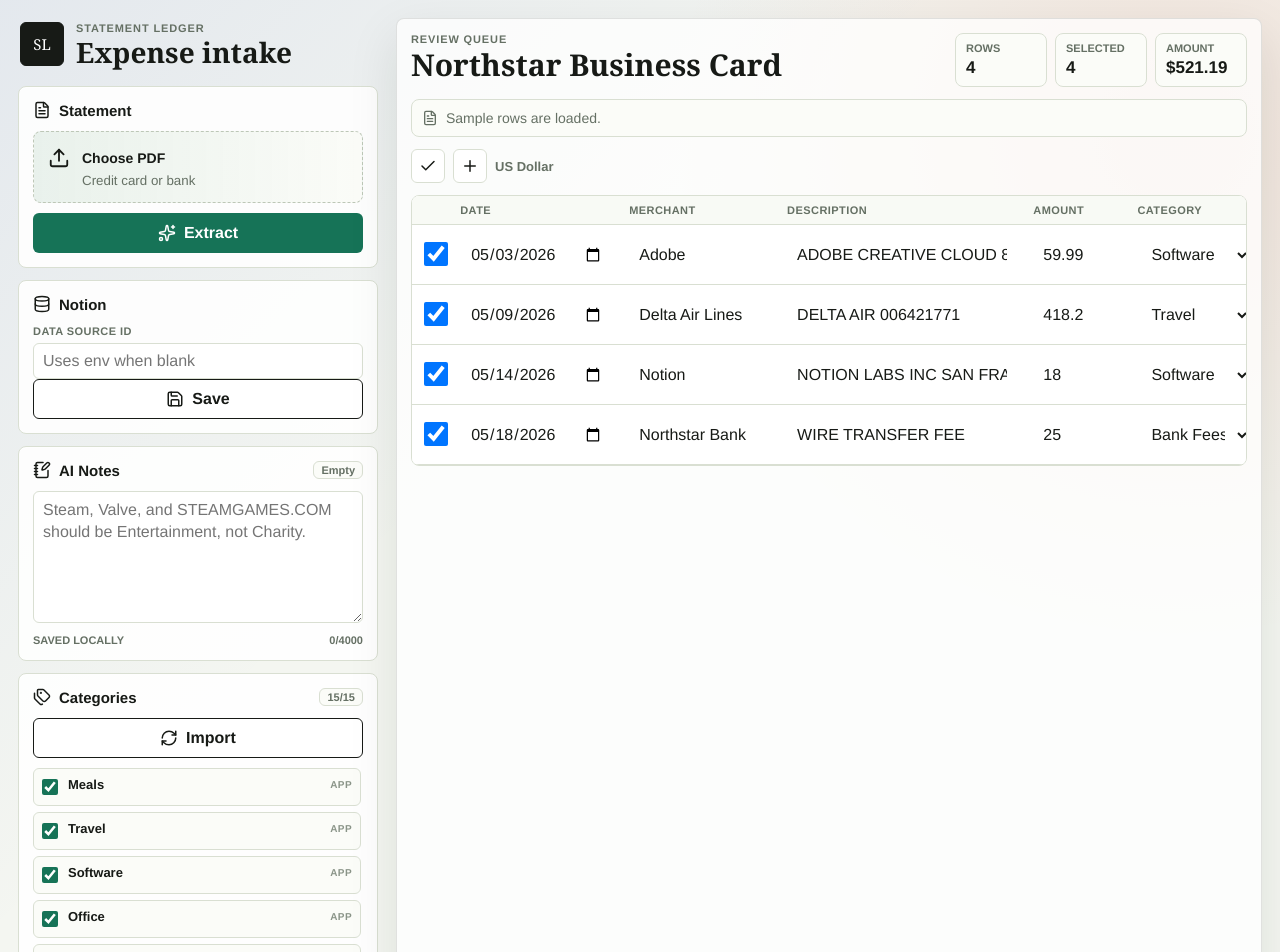
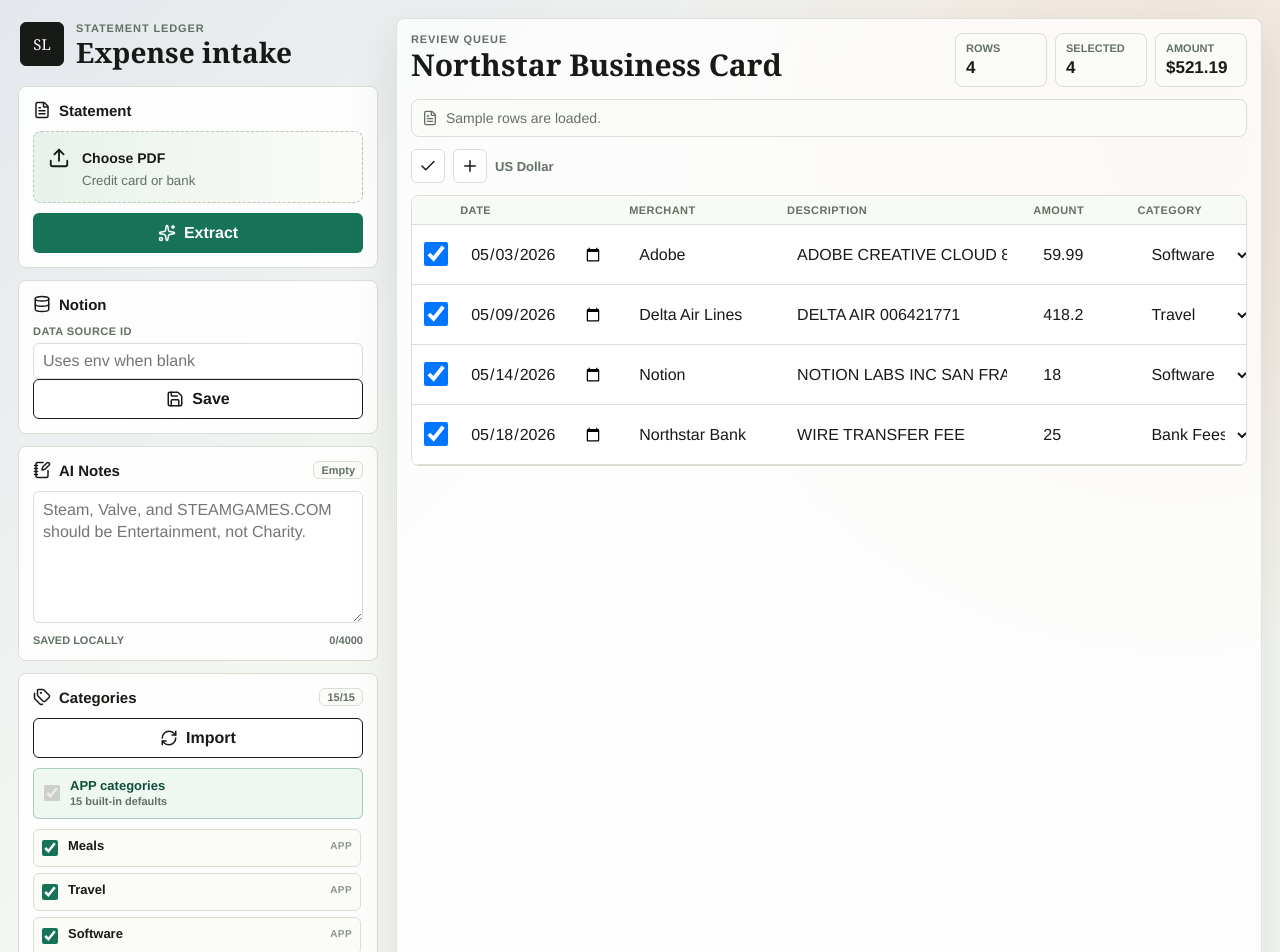
Before and after one commit to the-sides/any-statement, a Next.js app: page / in a window 1280 px wide. Shown: the top 952 px of the page. Built offline with nearby package versions, Linux system fonts and the light colour scheme.

Commit message:
Hide app categories behind toggle

```diff
--- a/app/api/extract/route.ts
+++ b/app/api/extract/route.ts
@@ -7,6 +7,10 @@
   saveUploadedPdf
 } from "@/lib/artifacts";
 import { loadCategoryCatalog } from "@/lib/categoryStore";
+import {
+  getEnabledCategoryDefinitions,
+  type ExpenseCategoryDefinition
+} from "@/lib/categories";
 import { extractFallbackExpensesFromPdf } from "@/lib/fallbackExtractor";
 import {
   extractStatementFromPdf,
@@ -26,6 +30,9 @@
     const categorizationNotes = readOptionalFormString(
       formData.get("categorizationNotes"),
       MAX_CATEGORIZATION_NOTES_LENGTH
+    );
+    const includeAppCategories = readOptionalBoolean(
+      formData.get("includeAppCategories")
     );
 
     if (!(file instanceof File)) {
@@ -53,16 +60,20 @@
 
     try {
       const categoryCatalog = await loadCategoryCatalog();
+      const extractionCategories = categoriesForExtraction(
+        categoryCatalog.categories,
+        includeAppCategories
+      );
       const extraction = await extractStatementFromPdf(file, {
         bytes: artifact.bytes,
-        categories: categoryCatalog.enabledCategories,
+        categories: extractionCategories,
         categorizationNotes,
         onDebug: (payload) => saveExtractionArtifact(artifact, payload)
       });
       const finalExtraction = await applyFallbackIfNeeded(
         artifact.pdfPath,
         extraction,
-        categoryCatalog.enabledCategories.map((category) => category.name)
+        extractionCategories.map((category) => category.name)
       );
 
       if (finalExtraction !== extraction) {
@@ -108,6 +119,40 @@
   return value.trim().slice(0, maxLength);
 }
 
+function readOptionalBoolean(value: FormDataEntryValue | null) {
+  if (typeof value !== "string") {
+    return null;
+  }
+
+  if (value === "true") {
+    return true;
+  }
+
+  if (value === "false") {
+    return false;
+  }
+
+  return null;
+}
+
+function categoriesForExtraction(
+  categories: readonly ExpenseCategoryDefinition[],
+  includeAppCategories: boolean | null
+) {
+  const hasNotionCategories = categories.some(
+    (category) => category.source === "notion"
+  );
+  const shouldIncludeAppCategories =
+    includeAppCategories ?? !hasNotionCategories;
+  const sourceCategories = shouldIncludeAppCategories
+    ? categories
+    : categories.filter((category) => category.source !== "app");
+
+  return getEnabledCategoryDefinitions(
+    sourceCategories.length > 0 ? sourceCategories : categories
+  );
+}
+
 async function applyFallbackIfNeeded(
   pdfPath: string,
   extraction: Awaited<ReturnType<typeof extractStatementFromPdf>>,
--- a/app/globals.css
+++ b/app/globals.css
@@ -246,6 +246,53 @@
 
 .category-panel .secondary-button {
   margin-bottom: 10px;
+}
+
+.category-source-toggle {
+  display: grid;
+  grid-template-columns: 18px minmax(0, 1fr);
+  gap: 8px;
+  align-items: center;
+  min-height: 44px;
+  margin-bottom: 10px;
+  border: 1px solid var(--line-strong);
+  border-radius: 6px;
+  background: #f5f6f2;
+  padding: 9px 10px;
+  color: var(--quiet);
+}
+
+.category-source-toggle.enabled {
+  border-color: rgba(22, 115, 87, 0.32);
+  background: #eff7f1;
+  color: var(--accent-dark);
+}
+
+.category-source-toggle input {
+  width: 16px;
+  min-height: 16px;
+  margin: 0;
+  accent-color: var(--accent);
+}
+
+.category-source-copy {
+  display: grid;
+  min-width: 0;
+  gap: 2px;
+}
+
+.category-source-copy strong {
+  min-width: 0;
+  overflow-wrap: anywhere;
+  font-size: 13px;
+}
+
+.category-source-copy small {
+  min-width: 0;
+  color: var(--muted);
+  font-size: 11px;
+  font-weight: 800;
+  line-height: 1.25;
 }
 
 .category-list {
--- a/components/StatementWorkspace.tsx
+++ b/components/StatementWorkspace.tsx
@@ -63,6 +63,10 @@
   "statement-ledger.categorization-notes";
 const CATEGORIZATION_NOTES_STORAGE_EVENT =
   "statement-ledger-categorization-notes";
+const APP_CATEGORY_VISIBILITY_STORAGE_KEY =
+  "statement-ledger.include-app-categories";
+const APP_CATEGORY_VISIBILITY_STORAGE_EVENT =
+  "statement-ledger-include-app-categories";
 const MAX_CATEGORIZATION_NOTES_LENGTH = 4000;
 
 export function StatementWorkspace() {
@@ -93,6 +97,11 @@
     readCategorizationNotes,
     () => ""
   );
+  const appCategoriesPreference = useSyncExternalStore(
+    subscribeToAppCategoryVisibilityPreference,
+    readAppCategoryVisibilityPreference,
+    () => null
+  );
 
   const selectedItems = useMemo(
     () => items.filter((item) => selectedIds.has(item.id)),
@@ -101,9 +110,25 @@
   const totalAmount = selectedItems.reduce((sum, item) => sum + item.amount, 0);
   const currency = extraction.statement.currency || "USD";
   const allSelected = items.length > 0 && selectedIds.size === items.length;
+  const notionCategoryCount = categories.filter(
+    (category) => category.source === "notion"
+  ).length;
+  const appCategoryCount = categories.filter(
+    (category) => category.source === "app"
+  ).length;
+  const hasNotionCategories = notionCategoryCount > 0;
+  const includeAppCategories =
+    !hasNotionCategories || (appCategoriesPreference ?? false);
+  const activeCategories = useMemo(
+    () =>
+      includeAppCategories
+        ? categories
+        : categories.filter((category) => category.source !== "app"),
+    [categories, includeAppCategories]
+  );
   const enabledCategoryNames = useMemo(
-    () => getEnabledCategoryNames(categories),
-    [categories]
+    () => getEnabledCategoryNames(activeCategories),
+    [activeCategories]
   );
   const controlsDisabled = busy !== "idle" || categoryBusy !== "idle";
 
@@ -161,6 +186,7 @@
       if (notes) {
         formData.append("categorizationNotes", notes);
       }
+      formData.append("includeAppCategories", String(includeAppCategories));
 
       const response = await fetch("/api/extract", {
         method: "POST",
@@ -309,6 +335,15 @@
       });
     } finally {
       setCategoryBusy("idle");
+    }
+  }
+
+  function toggleAppCategoryVisibility(enabled: boolean) {
+    if (!writeAppCategoryVisibilityPreference(enabled)) {
+      setNotice({
+        tone: "error",
+        message: "APP category preference could not be saved in this browser."
+      });
     }
   }
 
@@ -499,7 +534,7 @@
               <h2>Categories</h2>
             </div>
             <span className="panel-count">
-              {enabledCategoryNames.length}/{categories.length}
+              {enabledCategoryNames.length}/{activeCategories.length}
             </span>
           </div>
 
@@ -518,8 +553,31 @@
             Import
           </button>
 
+          <label
+            className={`category-source-toggle ${
+              includeAppCategories ? "enabled" : ""
+            }`}
+          >
+            <input
+              type="checkbox"
+              checked={includeAppCategories}
+              disabled={!hasNotionCategories || controlsDisabled}
+              onChange={(event) =>
+                toggleAppCategoryVisibility(event.target.checked)
+              }
+            />
+            <span className="category-source-copy">
+              <strong>APP categories</strong>
+              <small>
+                {hasNotionCategories
+                  ? `${appCategoryCount} built-in / ${notionCategoryCount} Notion`
+                  : `${appCategoryCount} built-in defaults`}
+              </small>
+            </span>
+          </label>
+
           <div className="category-list">
-            {categories.map((category) => (
+            {activeCategories.map((category) => (
               <label
                 className={`category-toggle ${category.enabled ? "enabled" : ""}`}
                 key={`${category.source}-${category.sourceId || category.name}`}
@@ -751,14 +809,15 @@
                         })
                       }
                     >
-                      {categoryOptionsForItem(item.category, categories).map(
-                        (category) => (
-                          <option key={category.name} value={category.name}>
-                            {category.name}
-                            {category.enabled ? "" : " (off)"}
-                          </option>
-                        )
-                      )}
+                      {categoryOptionsForItem(
+                        item.category,
+                        activeCategories
+                      ).map((category) => (
+                        <option key={category.name} value={category.name}>
+                          {category.name}
+                          {category.enabled ? "" : " (off)"}
+                        </option>
+                      ))}
                     </select>
                   </td>
                   <td>
@@ -877,6 +936,73 @@
   }
 }
 
+function subscribeToAppCategoryVisibilityPreference(onStoreChange: () => void) {
+  if (typeof window === "undefined") {
+    return () => {};
+  }
+
+  const onStorage = (event: StorageEvent) => {
+    if (event.key === APP_CATEGORY_VISIBILITY_STORAGE_KEY) {
+      onStoreChange();
+    }
+  };
+
+  window.addEventListener("storage", onStorage);
+  window.addEventListener(
+    APP_CATEGORY_VISIBILITY_STORAGE_EVENT,
+    onStoreChange
+  );
+
+  return () => {
+    window.removeEventListener("storage", onStorage);
+    window.removeEventListener(
+      APP_CATEGORY_VISIBILITY_STORAGE_EVENT,
+      onStoreChange
+    );
+  };
+}
+
+function readAppCategoryVisibilityPreference() {
+  if (typeof window === "undefined") {
+    return null;
+  }
+
+  try {
+    const stored = window.localStorage.getItem(
+      APP_CATEGORY_VISIBILITY_STORAGE_KEY
+    );
+
+    if (stored === "true") {
+      return true;
+    }
+
+    if (stored === "false") {
+      return false;
+    }
+
+    return null;
+  } catch {
+    return null;
+  }
+}
+
+function writeAppCategoryVisibilityPreference(value: boolean) {
+  if (typeof window === "undefined") {
+    return false;
+  }
+
+  try {
+    window.localStorage.setItem(
+      APP_CATEGORY_VISIBILITY_STORAGE_KEY,
+      String(value)
+    );
+    window.dispatchEvent(new Event(APP_CATEGORY_VISIBILITY_STORAGE_EVENT));
+    return true;
+  } catch {
+    return false;
+  }
+}
+
 function categoryOptionsForItem(
   value: string,
   categories: readonly ExpenseCategoryDefinition[]
```
